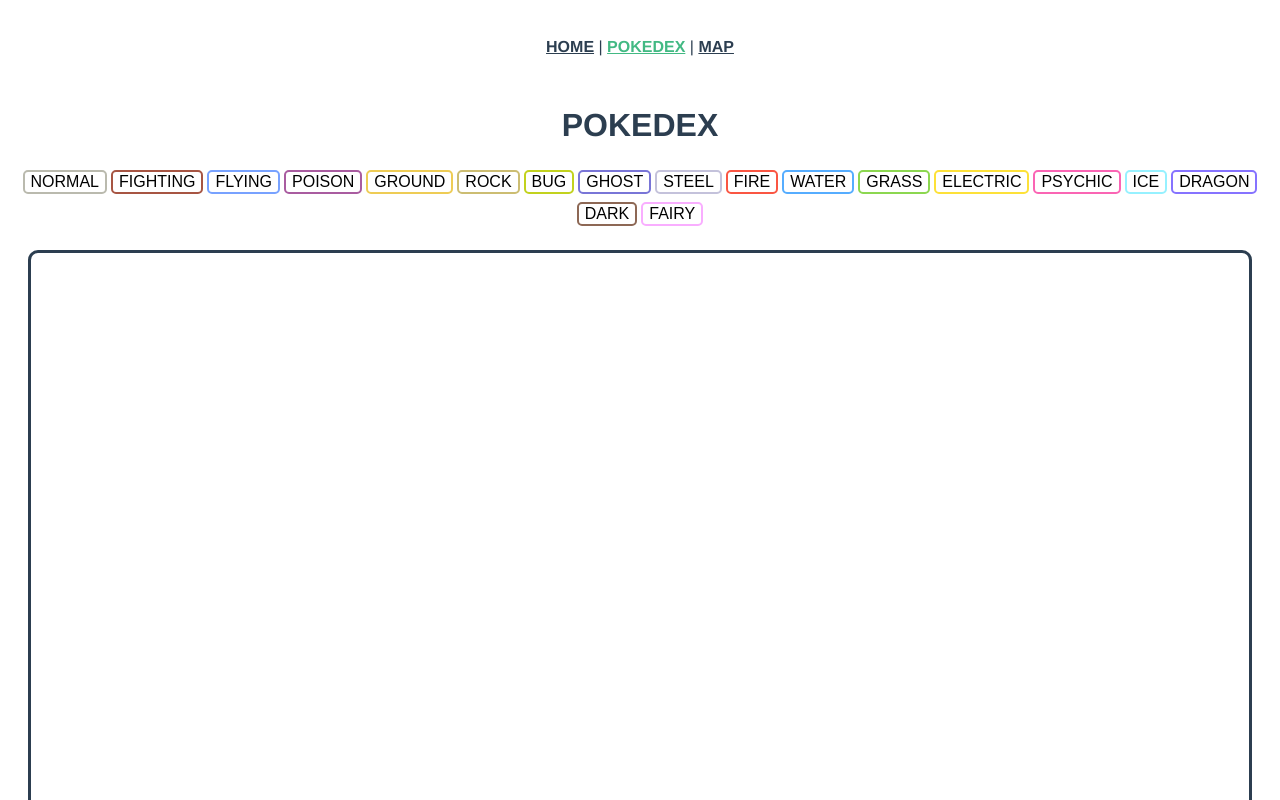
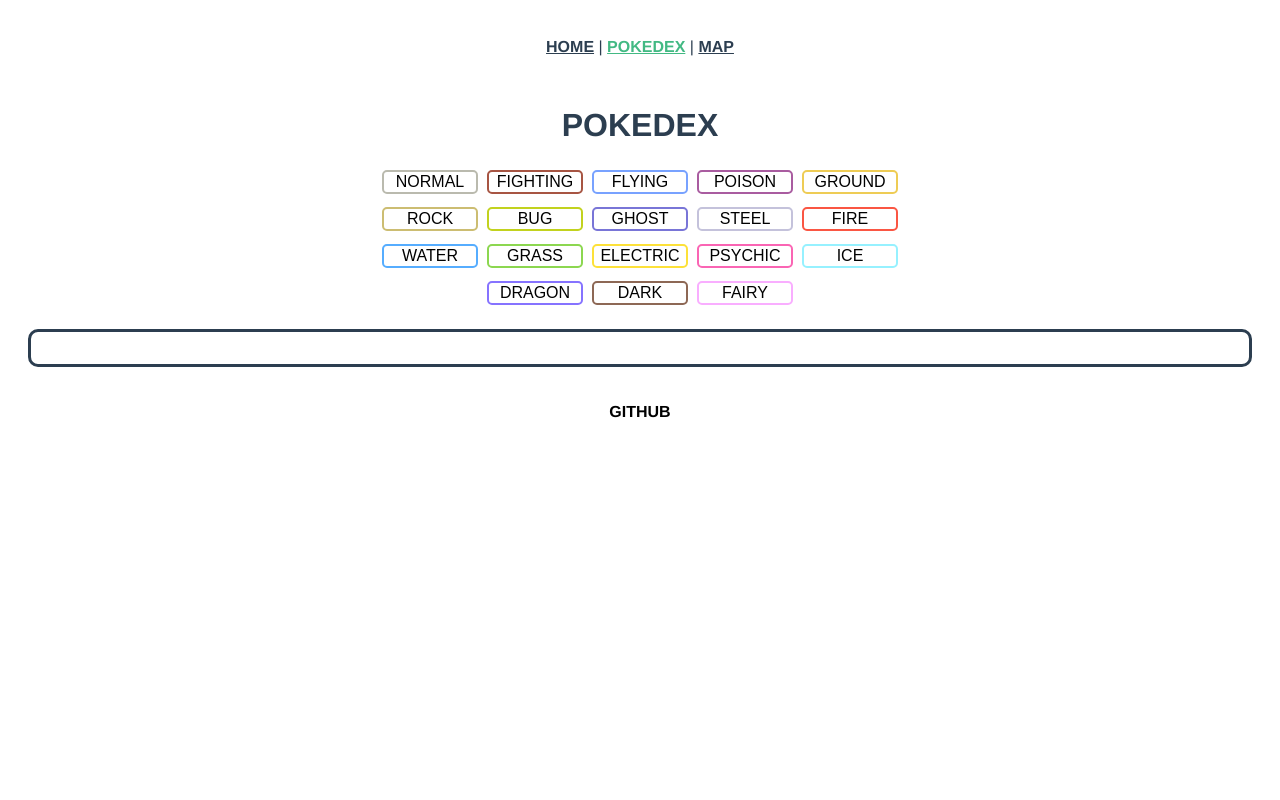
Before and after one commit to michaelburiek/creativeproject3, a Vue app: page /#/pokedex in a window 1280 px wide. Shown: the top 800 px of the page. Built offline with nearby package versions, Linux system fonts and the light colour scheme.

Commit message:
Css for api results.

```diff
--- a/src/components/PokedexAPI.vue
+++ b/src/components/PokedexAPI.vue
@@ -1,6 +1,7 @@
 <template>
+  <div>
+      <h1>POKEDEX</h1>
       <div class="wrapper">
-      <h1>POKEDEX</h1>
         <div class="button-container">
             <button @click="fetchPokemon('normal')" class="button normal">NORMAL</button>
             <button @click="fetchPokemon('fighting')" class="button fighting">FIGHTING</button>
@@ -20,11 +21,12 @@
             <button @click="fetchPokemon('dragon')" class="button dragon">DRAGON</button>
             <button @click="fetchPokemon('dark')" class="button dark">DARK</button>
             <button @click="fetchPokemon('fairy')" class="button fairy">FAIRY</button>
-
+        </div>
       </div>
 
       <div class="pokedex-container">
-        <ul>{{pokedex}}</ul>
+        <ul id="pokedex">
+        </ul>
       </div>
 
       <div class="footer-container">
@@ -38,7 +40,7 @@
   name: 'PokedexAPI',
   data() {
     return {
-        pokedex: '',
+
     }
   },
   methods: {
@@ -79,15 +81,15 @@
                 (filteredPokeman) =>
                 `
                     <li class="card">
-                        <img class="card-image" src="${filteredPokeman.backImage}"/>
+                        <img class="card-image" src="${filteredPokeman.frontImage}"/>
                         <h2 class="card-title">${filteredPokeman.id}. ${filteredPokeman.name}</h2>
                         <p class="card-subtitle">Type: ${filteredPokeman.type}</p>
                     </li>
                 `
                 )
                 .join('');
-                console.log(pokemonHTMLString);
-                this.pokedex = pokemonHTMLString;
+                const pokedex = document.getElementById('pokedex');
+                pokedex.innerHTML = pokemonHTMLString;
           };
       },
   },
@@ -95,11 +97,13 @@
 </script>
 
 <style scoped>
+    .wrapper {
+       display: flex;
+       justify-content: center;
+       align-items: center;
+    }
     .pokedex-container {
-        display: flex;
-        align-items: center;
-        justify-content: center;
-        height: 100vh;
+        height: 100%;
         border: solid;
         border-radius: 10px;
         margin: 20px;
@@ -113,13 +117,23 @@
         text-decoration: none;
         color: black;
     }
+    .button-container {
+        display: flex;
+        flex-wrap: wrap;
+        justify-content: center;
+        gap: 5px;
+        width: 75vh;
+    }
     .button {
+        display: flex;
+        justify-content: center;
+        align-items: center;
+        width: 6em;
         background-color: white;
         border: none;
         color: white;
         text-align: center;
         text-decoration: none;
-        display: inline-flex;
         margin: 4px 2px;
         font-size: 16px;
         transition-duration: 0.4s;
@@ -269,5 +283,41 @@
     }
     .fairy:hover {background-color: #F9AEFF;}
 
+#pokedex {
+    display: grid;
+    grid-template-columns: repeat(auto-fit, minmax(320px, 1fr));
+    grid-gap: 20px;
+    padding-inline-start: 0;
+    list-style: none;
+}
+
+.card {
+    list-style: none;
+    padding: 40px;
+    background-color: #f4f4f4;
+    color: #222;
+    text-align: center;
+}
+
+.card:hover {
+    animation: bounce 0.5s linear;
+}
+
+.card-title {
+    text-transform: capitalize;
+    margin-bottom: 0px;
+    font-size: 32px;
+    font-weight: normal;
+}
+.card-subtitle {
+    margin-top: 5px;
+    color: #666;
+    font-weight: lighter;
+}
+
+.card-image {
+    height: 180px;
+}
+
 
 </style>
```
Lines whose indentation alone changed are shown as unchanged.
